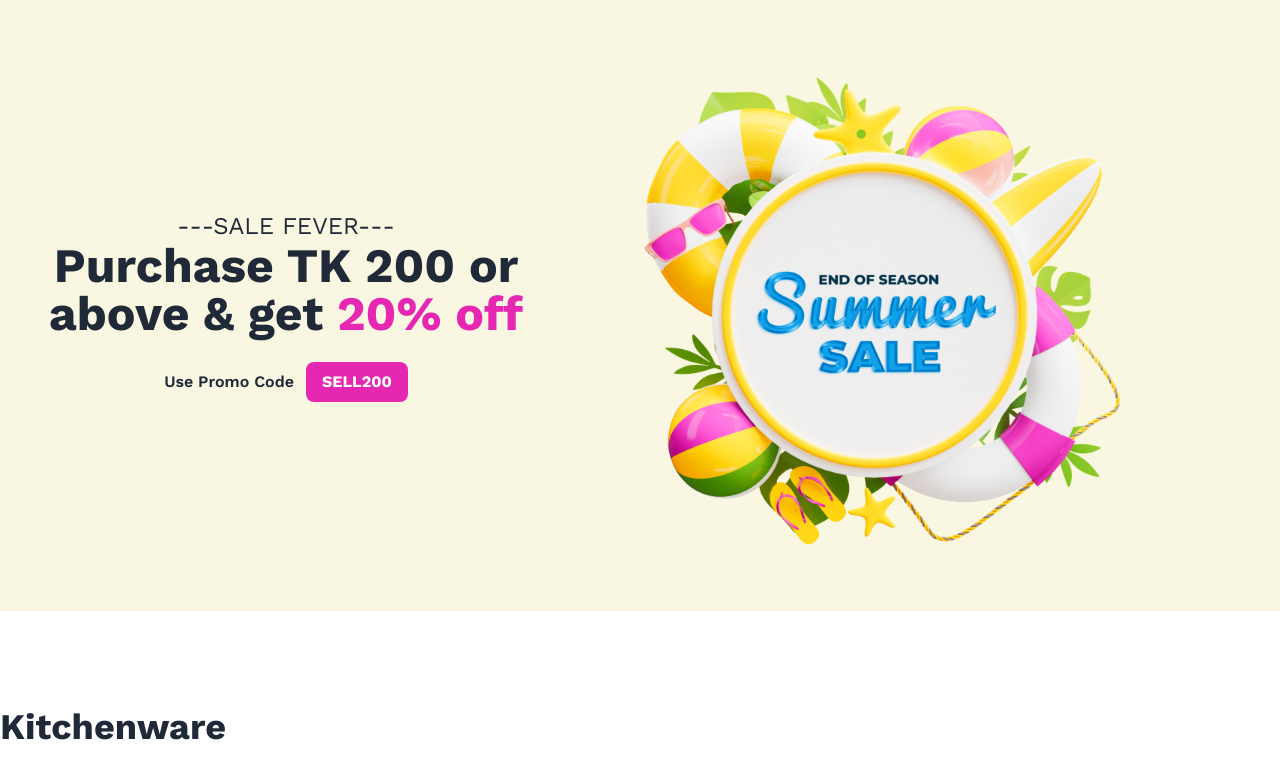
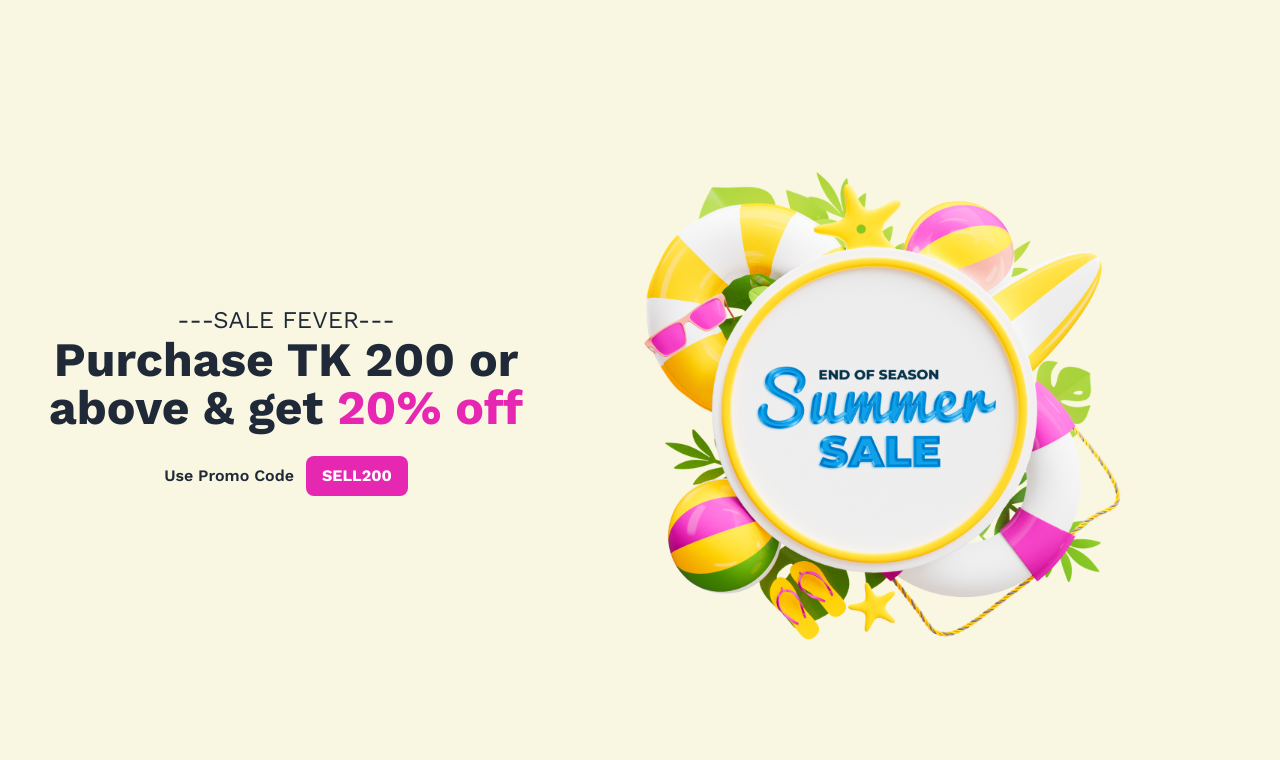
Before and after one commit to mehedihasanepu/Summer-Sale, a plain HTML site: page index.html in a window 1280 px wide. Shown: the top 760 px of the page. Drawn offline with nearby package versions, Linux system fonts and the light colour scheme.

Commit message:
final commit

```diff
--- a/index.html
+++ b/index.html
@@ -38,7 +38,7 @@
 <body>
   <header>
     <!-- banner section start form here  -->
-    <div class="flex justify-center items-center flex-col-reverse md:flex-row px-4 py-5 md:px-12 md:py-10 bg-[#F9F6E2]">
+    <div class="flex hero md:min-h-screen justify-center items-center flex-col-reverse md:flex-row px-4 py-5 md:px-12 md:py-10 bg-[#F9F6E2]">
       <div class="text-center">
         <h4 class="text-sm md:text-xl lg:text-2xl">---SALE FEVER---</h4>
         <h1 class="text-3xl lg:text-5xl font-bold">Purchase TK 200 or <br>
```
